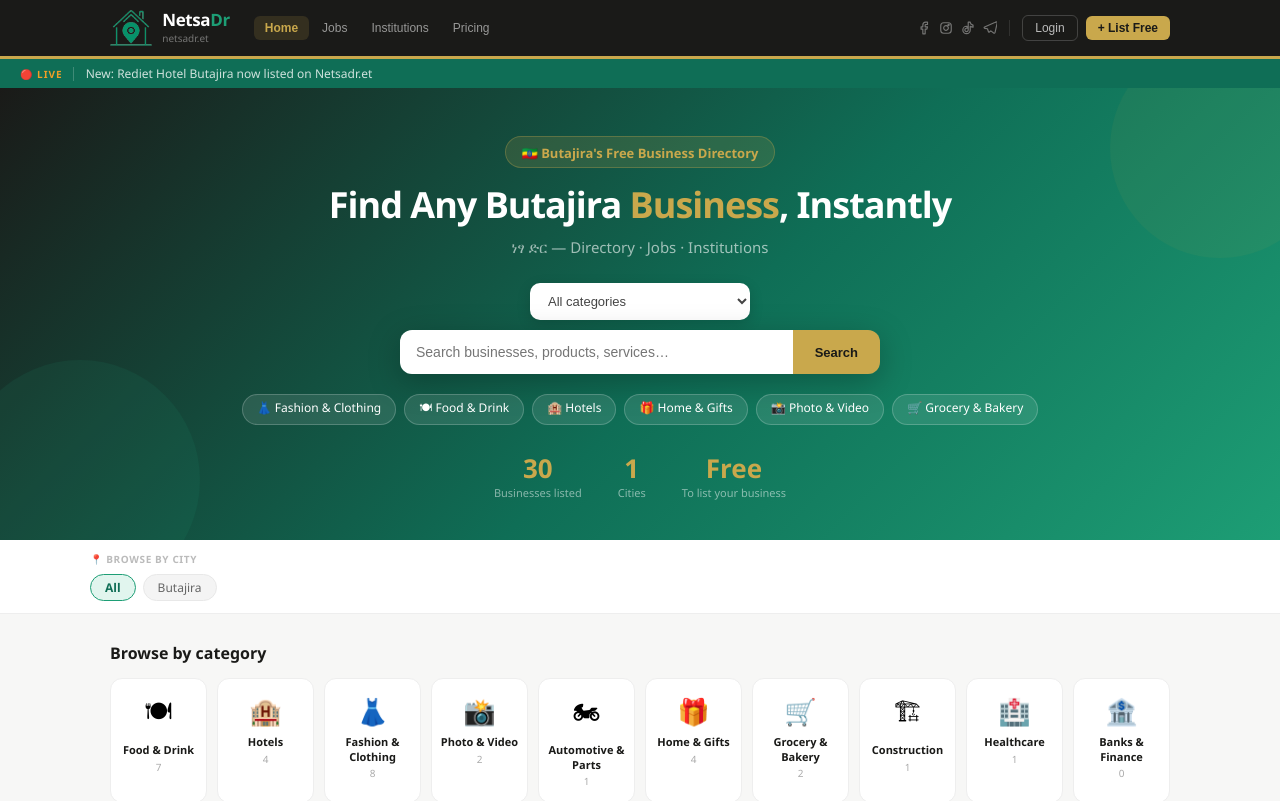
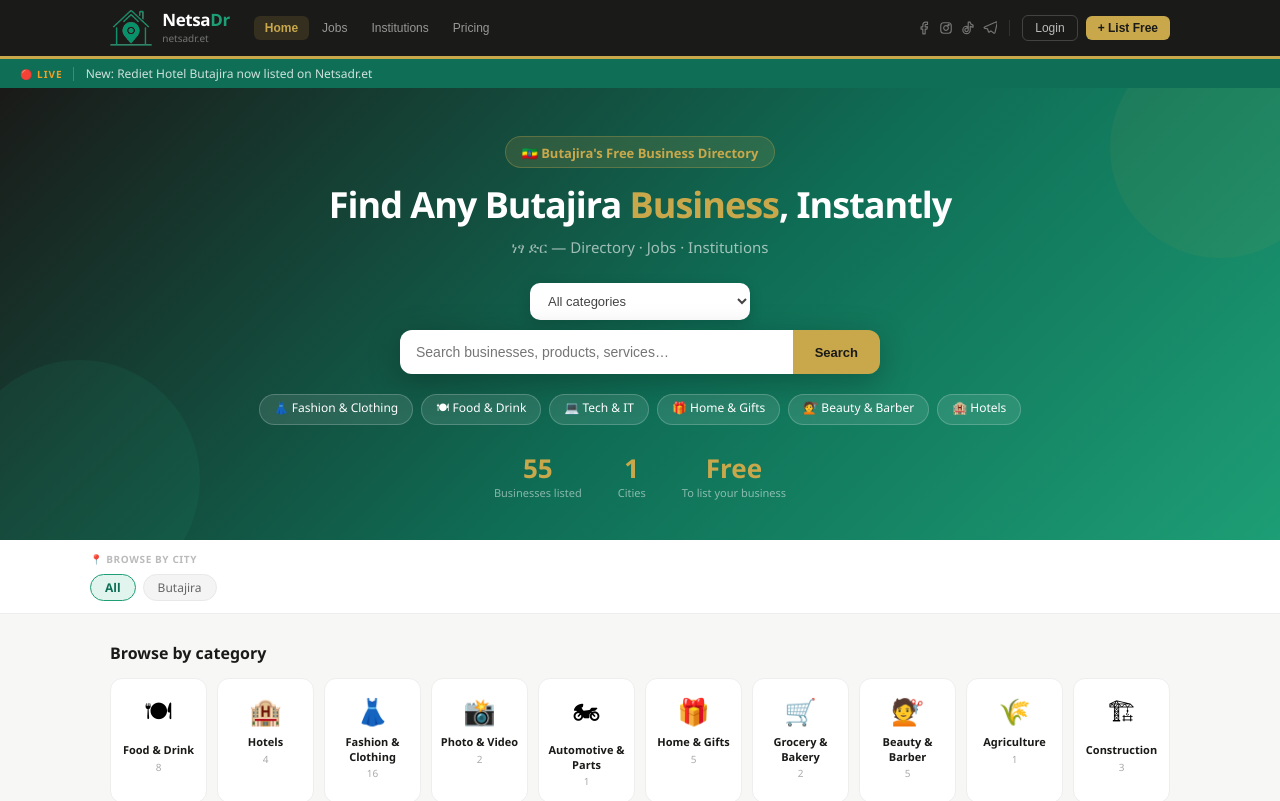
Before and after one commit to elu25/netsadr, a React (Create React App) app: page / in a window 1280 px wide. Shown: the top 801 px of the page. Built offline with nearby package versions, Linux system fonts and the light colour scheme.

Commit message:
add 25 new listings, correct Surprise Gift spelling, add Beauty & Barber and Agriculture categories

```diff
--- a/src/data/constants.js
+++ b/src/data/constants.js
@@ -39,6 +39,8 @@
   { icon: '🏍', label: 'Automotive & Parts'},
   { icon: '🎁', label: 'Home & Gifts'      },
   { icon: '🛒', label: 'Grocery & Bakery'  },
+  { icon: '💇', label: 'Beauty & Barber'   },
+  { icon: '🌾', label: 'Agriculture'       },
   { icon: '🏗', label: 'Construction'      },
   { icon: '🏥', label: 'Healthcare'        },
   { icon: '🏦', label: 'Banks & Finance'   },
@@ -97,7 +99,7 @@
   { id:18, name:'Landa Brand', cat:'Fashion & Clothing', city:'Butajira', emoji:'👕', rating:0, reviews:0, badge:'new', tabs:['new'], phone:'+251964255730', desc:'Trousers, t-shirts, and other clothing. Near Mars tower.' },
   { id:19, name:'Beki 12 Pictures', cat:'Photo & Video', city:'Butajira', emoji:'📸', rating:0, reviews:0, badge:'new', tabs:['new'], phone:'+251964090690', desc:'Photo studio — photos and video for weddings, birthdays, and other ceremonies. Near Guzolma Building.' },
   { id:20, name:'Redu Collection', cat:'Home & Gifts', city:'Butajira', emoji:'🎁', rating:0, reviews:0, badge:'new', tabs:['new'], phone:'+251911944743', desc:'Home goods and household items. Near Mars tower.' },
-  { id:21, name:'Serprise Gift', cat:'Home & Gifts', city:'Butajira', emoji:'🎁', rating:0, reviews:0, badge:'new', tabs:['new'], phone:'', desc:'Gift shop. Near Mars tower.' },
+  { id:21, name:'Surprise Gift', cat:'Home & Gifts', city:'Butajira', emoji:'🎁', rating:0, reviews:0, badge:'new', tabs:['new'], phone:'', desc:'Gift shop. Near Mars tower.' },
   { id:22, name:'Zola Gift', cat:'Home & Gifts', city:'Butajira', emoji:'🎁', rating:0, reviews:0, badge:'new', tabs:['new'], phone:'+251929097934', desc:'Gift shop. Near Guzolma Building.' },
   { id:23, name:'Muler Bar and Restaurant', cat:'Food & Drink', city:'Butajira', emoji:'🍽', rating:0, reviews:0, badge:'new', tabs:['new'], phone:'+251909167909', desc:'Bar and restaurant. Near Zebidar Building.' },
   { id:24, name:'Shewaber Restaurant', cat:'Food & Drink', city:'Butajira', emoji:'🍽', rating:0, reviews:0, badge:'new', tabs:['new'], phone:'+251912743595', desc:'Restaurant. Near Zebidar Building.' },
@@ -116,6 +118,31 @@
   { id:37, name:'Maid Bread', cat:'Grocery & Bakery', city:'Butajira', emoji:'🍞', rating:0, reviews:0, badge:'new', tabs:['new'], phone:'+251911474700', desc:'Bakery — bread.' },
   { id:38, name:'Dagna Kfle Fashion', cat:'Fashion & Clothing', city:'Butajira', emoji:'👕', rating:0, reviews:0, badge:'new', tabs:['new'], phone:'+251911273905', desc:'Clothing shop.' },
   { id:39, name:'Amen Leljoch', cat:'Fashion & Clothing', city:'Butajira', emoji:'🧒', rating:0, reviews:0, badge:'new', tabs:['new'], phone:'+251919904467', desc:"Children's clothing." },
+  { id:40, name:'Nib Yegbrna Gbat', cat:'Agriculture', city:'Butajira', emoji:'🌾', rating:0, reviews:0, badge:'new', tabs:['new'], phone:'+251916258171', desc:'Agricultural products and farm supplies.' },
+  { id:41, name:'Azarya Mezmur Bet', cat:'Home & Gifts', city:'Butajira', emoji:'🎵', rating:0, reviews:0, badge:'new', tabs:['new'], phone:'+251910902992', desc:'Protestant gospel music shop — CDs and religious media.' },
+  { id:42, name:'Cheru Electronics', cat:'Tech & IT', city:'Butajira', emoji:'💻', rating:0, reviews:0, badge:'new', tabs:['new'], phone:'+251923133357', desc:'Electronics and computer sales.' },
+  { id:43, name:'Fele Barber', cat:'Beauty & Barber', city:'Butajira', emoji:'💇', rating:0, reviews:0, badge:'new', tabs:['new'], phone:'+251916273246', desc:'Barber shop.' },
+  { id:44, name:'Tedi Barber', cat:'Beauty & Barber', city:'Butajira', emoji:'💇', rating:0, reviews:0, badge:'new', tabs:['new'], phone:'+251915666240', desc:'Barber shop.' },
+  { id:45, name:'Mesfin Printing', cat:'Tech & IT', city:'Butajira', emoji:'🖨', rating:0, reviews:0, badge:'new', tabs:['new'], phone:'+251934132798', desc:'Printing services.' },
+  { id:46, name:'Azi Key Wet', cat:'Food & Drink', city:'Butajira', emoji:'🍲', rating:0, reviews:0, badge:'new', tabs:['new'], phone:'+251941011163', desc:'Food — wet (Ethiopian stew) vendor.' },
+  { id:47, name:'Web Computer', cat:'Tech & IT', city:'Butajira', emoji:'💻', rating:0, reviews:0, badge:'new', tabs:['new'], phone:'+251917065734', desc:'Computer center.' },
+  { id:48, name:'Medi Bete Wbet', cat:'Beauty & Barber', city:'Butajira', emoji:'💇', rating:0, reviews:0, badge:'new', tabs:['new'], phone:'+251964259315', desc:'Beauty salon for women.' },
+  { id:49, name:'Amanuel Antipest', cat:'Construction', city:'Butajira', emoji:'🐜', rating:0, reviews:0, badge:'new', tabs:['new'], phone:'+251907930102', desc:'Pest control service.' },
+  { id:50, name:'Ani Yemushra Albasat', cat:'Fashion & Clothing', city:'Butajira', emoji:'👗', rating:0, reviews:0, badge:'new', tabs:['new'], phone:'+251927005706', desc:'Wedding clothing rental.' },
+  { id:51, name:'Redu Beauty', cat:'Beauty & Barber', city:'Butajira', emoji:'💇', rating:0, reviews:0, badge:'new', tabs:['new'], phone:'+251967747981', desc:'Beauty salon for women.' },
+  { id:52, name:'Ro Collection', cat:'Fashion & Clothing', city:'Butajira', emoji:'👕', rating:0, reviews:0, badge:'new', tabs:['new'], phone:'+251974169088', desc:'Clothing shop.' },
+  { id:53, name:'Birana Computer', cat:'Tech & IT', city:'Butajira', emoji:'💻', rating:0, reviews:0, badge:'new', tabs:['new'], phone:'+251927840084', desc:'Computer training center.' },
+  { id:54, name:'Hop Moriew and Wifi Center', cat:'Tech & IT', city:'Butajira', emoji:'📶', rating:0, reviews:0, badge:'new', tabs:['new'], phone:'+251932632948', desc:'Wifi center.' },
+  { id:55, name:'Ethio Computer School', cat:'Tech & IT', city:'Butajira', emoji:'💻', rating:0, reviews:0, badge:'new', tabs:['new'], phone:'+251985452644', desc:'Computer school.' },
+  { id:56, name:'Pergamon Beauty Center', cat:'Beauty & Barber', city:'Butajira', emoji:'💇', rating:0, reviews:0, badge:'new', tabs:['new'], phone:'+251988954545', desc:'Beauty center for women.' },
+  { id:57, name:'Darma Consulting Engineering PLC', cat:'Construction', city:'Butajira', emoji:'🏗', rating:0, reviews:0, badge:'new', tabs:['new'], phone:'+251911435027', desc:'Engineering consulting.' },
+  { id:58, name:'Kidus Computer', cat:'Tech & IT', city:'Butajira', emoji:'💻', rating:0, reviews:0, badge:'new', tabs:['new'], phone:'+251972728372', desc:'Computer sales and services.' },
+  { id:59, name:'Rediet Collection', cat:'Fashion & Clothing', city:'Butajira', emoji:'👕', rating:0, reviews:0, badge:'new', tabs:['new'], phone:'+251927556373', desc:'Clothing shop.' },
+  { id:60, name:'Mares Bonda', cat:'Fashion & Clothing', city:'Butajira', emoji:'👕', rating:0, reviews:0, badge:'new', tabs:['new'], phone:'+251902033377', desc:'Clothing shop (Bonda cloth).' },
+  { id:61, name:'Kidu Collection', cat:'Fashion & Clothing', city:'Butajira', emoji:'👕', rating:0, reviews:0, badge:'new', tabs:['new'], phone:'+251912666315', desc:'Clothing shop.' },
+  { id:62, name:'Tada Brand', cat:'Fashion & Clothing', city:'Butajira', emoji:'👕', rating:0, reviews:0, badge:'new', tabs:['new'], phone:'+251979791041', desc:'Clothing shop.' },
+  { id:63, name:'Seada Collection', cat:'Fashion & Clothing', city:'Butajira', emoji:'👕', rating:0, reviews:0, badge:'new', tabs:['new'], phone:'+251939130458', desc:'Clothing shop.' },
+  { id:64, name:'Selina Fashion', cat:'Fashion & Clothing', city:'Butajira', emoji:'👗', rating:0, reviews:0, badge:'new', tabs:['new'], phone:'+251920651623', desc:'Clothing shop.' },
 ];
 
 // ── Pricing Plans ─────────────────────────────────────────────
```
